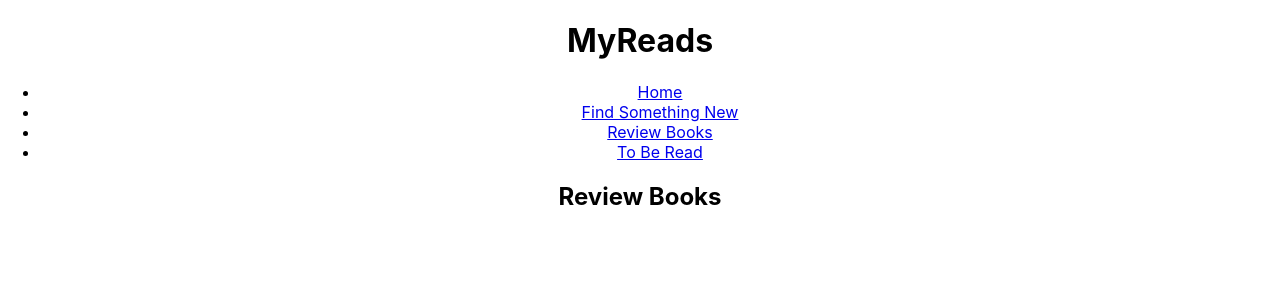
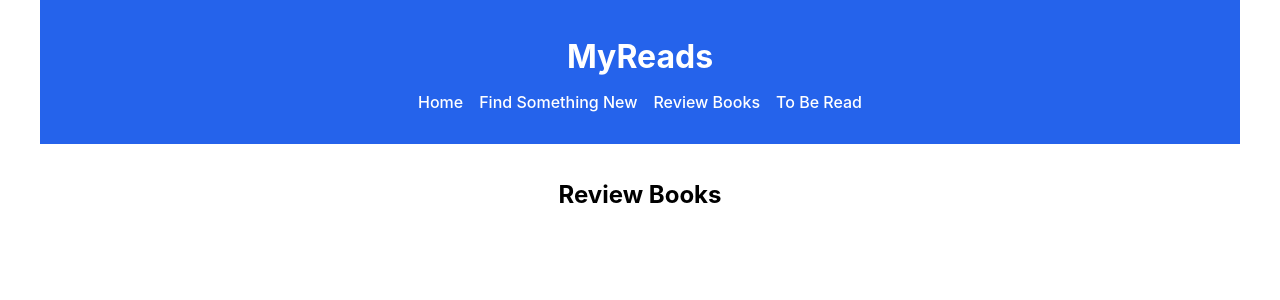
Before and after one commit to SKeana/myReads, a React (Create React App) app in the folder my-reads/: page /review in a window 1280 px wide. Shown: the top 300 px of the page. Built offline with nearby package versions, Linux system fonts and the light colour scheme.

Commit message:
some css

```diff
--- a/my-reads/src/App.css
+++ b/my-reads/src/App.css
@@ -1,23 +1,38 @@
 .App {
   text-align: center;
+  max-width: 1200px;
+  margin: 0 auto;
 }
 
-.App-logo {
-  height: 40vmin;
-  pointer-events: none;
+header {
+  background-color: #2563eb;
+  color: white;
+  padding: 1rem;
 }
 
-.App-header {
-  background-color: #282c34;
-  min-height: 100vh;
-  display: flex;
-  flex-direction: column;
-  align-items: center;
-  justify-content: center;
-  font-size: calc(10px + 2vmin);
-  color: white;
+h1 {
+  font-size: 2rem;
+  margin-bottom: 1rem;
 }
 
-.App-link {
-  color: #61dafb;
+nav ul {
+  list-style: none;
+  padding: 0;
+  display: flex;
+  justify-content: center;
+  gap: 1rem;
 }
+
+nav a {
+  color: white;
+  text-decoration: none;
+  font-weight: 500;
+}
+
+nav a:hover {
+  text-decoration: underline;
+}
+
+main {
+  padding: 1rem;
+}
```
